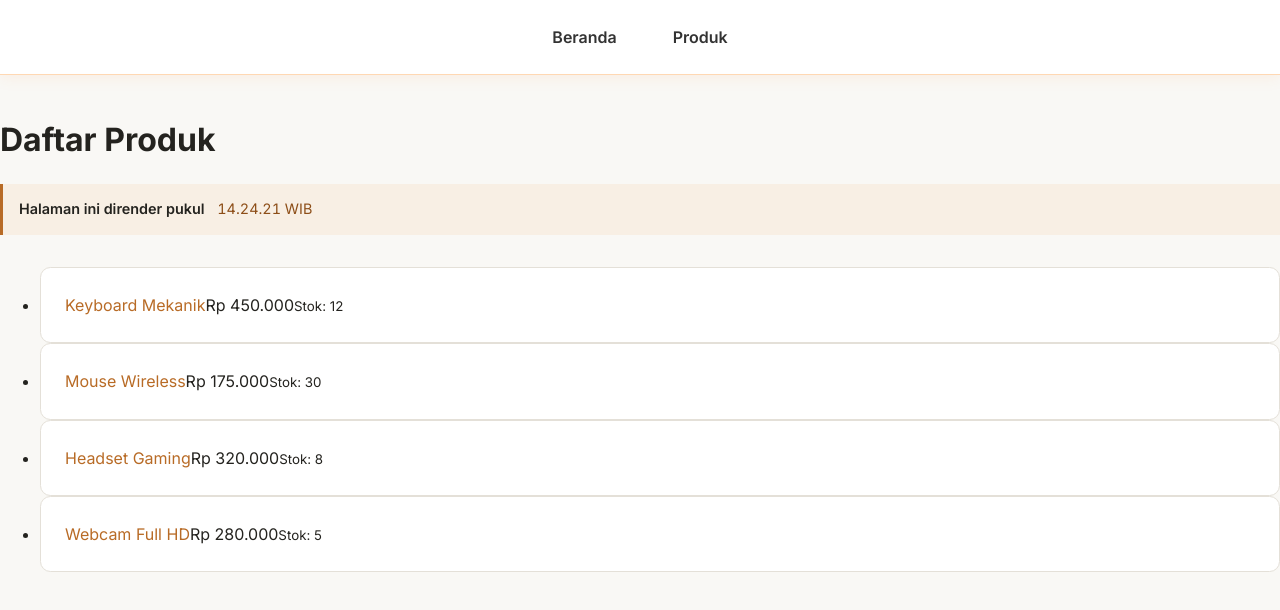
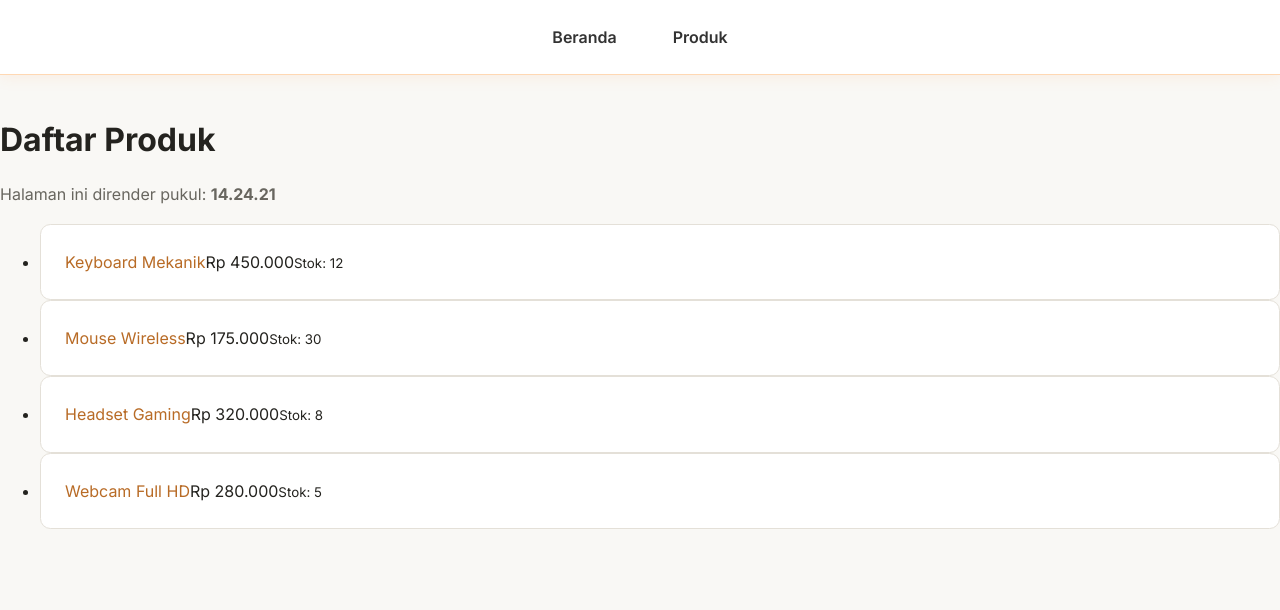
Before and after one commit to 1endra-collab/ISR-Tugas_17, a Next.js app: page /produk in a window 1280 px wide. Shown: the top 610 px of the page. Built offline with nearby package versions, Linux system fonts and the light colour scheme.

Commit message:
Align components/BuildInfo.js with ISR jobsheet baseline c30ee39

```diff
--- a/components/BuildInfo.js
+++ b/components/BuildInfo.js
@@ -1,14 +1,12 @@
-// Server Component: waktu ini dibuat saat HTML halaman dirender di server.
-export default function BuildInfo({ label = "Halaman dibuat pada" }) {
+// Server Component: jam ini dihitung SAAT HALAMAN DIRENDER (bukan saat dibuka di browser)
+export default function BuildInfo({ label }) {
   const waktu = new Date().toLocaleTimeString("id-ID", {
     timeZone: "Asia/Jakarta",
     hour12: false,
   });
-
   return (
-    <p className="info-box" aria-label={label}>
-      <strong>{label}</strong>
-      <time>{waktu} WIB</time>
+    <p className="info">
+      {label}: <strong>{waktu}</strong>
     </p>
   );
 }
```
